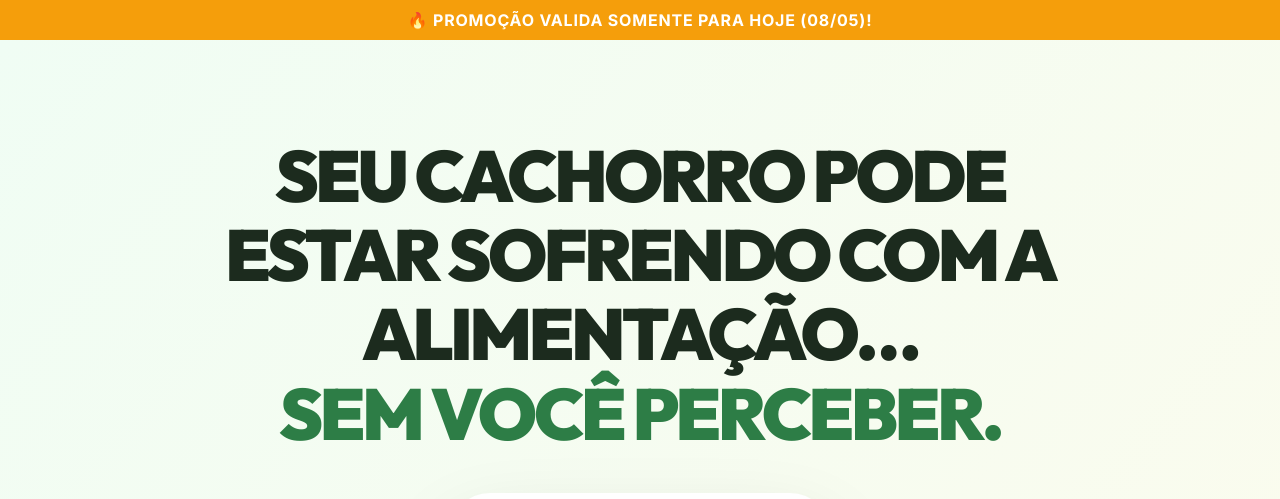
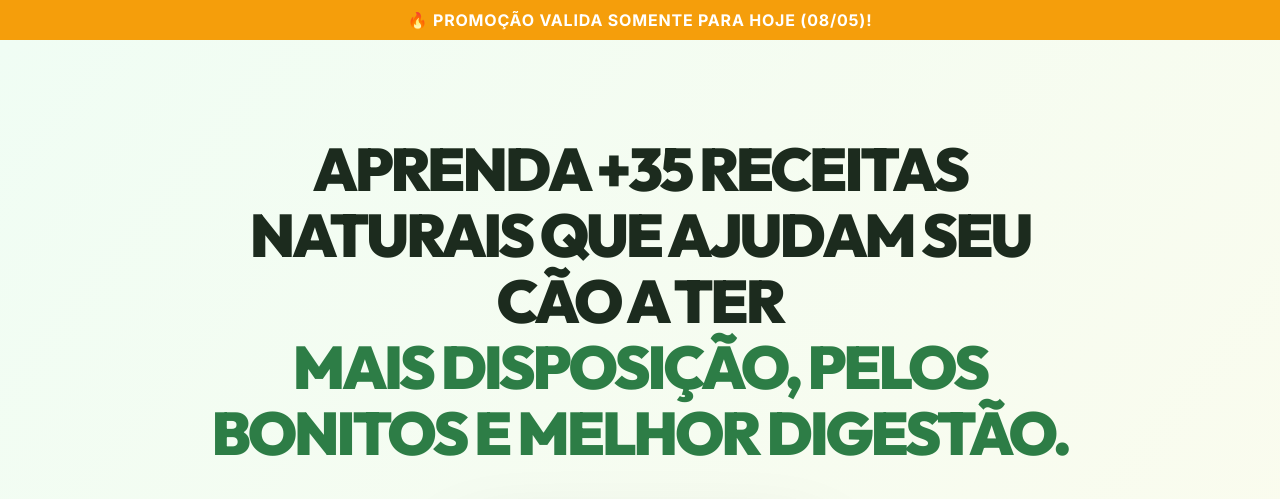
Before and after one commit to appdesings2024-dot/PET-PREMIUM-, a React (Vite) app: page / in a window 1280 px wide. Shown: the top 499 px of the page. Built offline with nearby package versions, Linux system fonts and the light colour scheme; grey boxes are pictures that could not be loaded.

Commit message:
feat: Update hero section headline
Refine the main headline in the hero section to clearly communicate the value proposition of the app: providing 35+ natural recipes for improved dog health and vitality. This change aims to be more direct and benefit-oriented for new users.

```diff
--- a/src/App.tsx
+++ b/src/App.tsx
@@ -178,9 +178,9 @@ export default function App() {
           {/* Main Content Stack */}
           <div className="max-w-4xl mx-auto flex flex-col items-center gap-10 md:gap-16">
             <motion.div {...fadeIn}>
-              <h1 className="font-display text-3xl md:text-5xl lg:text-7xl font-black leading-tight md:leading-[1.1] mb-6 md:mb-10 tracking-tighter text-center uppercase">
-                <span className="text-text-main">Seu cachorro pode estar sofrendo com a alimentação…</span><br className="hidden md:block" />
-                <span className="text-primary"> sem você perceber.</span>
+              <h1 className="font-display text-3xl md:text-5xl lg:text-6xl font-black leading-tight md:leading-[1.1] mb-6 md:mb-10 tracking-tighter text-center uppercase">
+                <span className="text-text-main">Aprenda +35 receitas naturais que ajudam seu cão a ter </span><br className="hidden md:block" />
+                <span className="text-primary">mais disposição, pelos bonitos e melhor digestão.</span>
               </h1>
 
               {/* Stories Format Video Container with Facade for Performance */}
```
